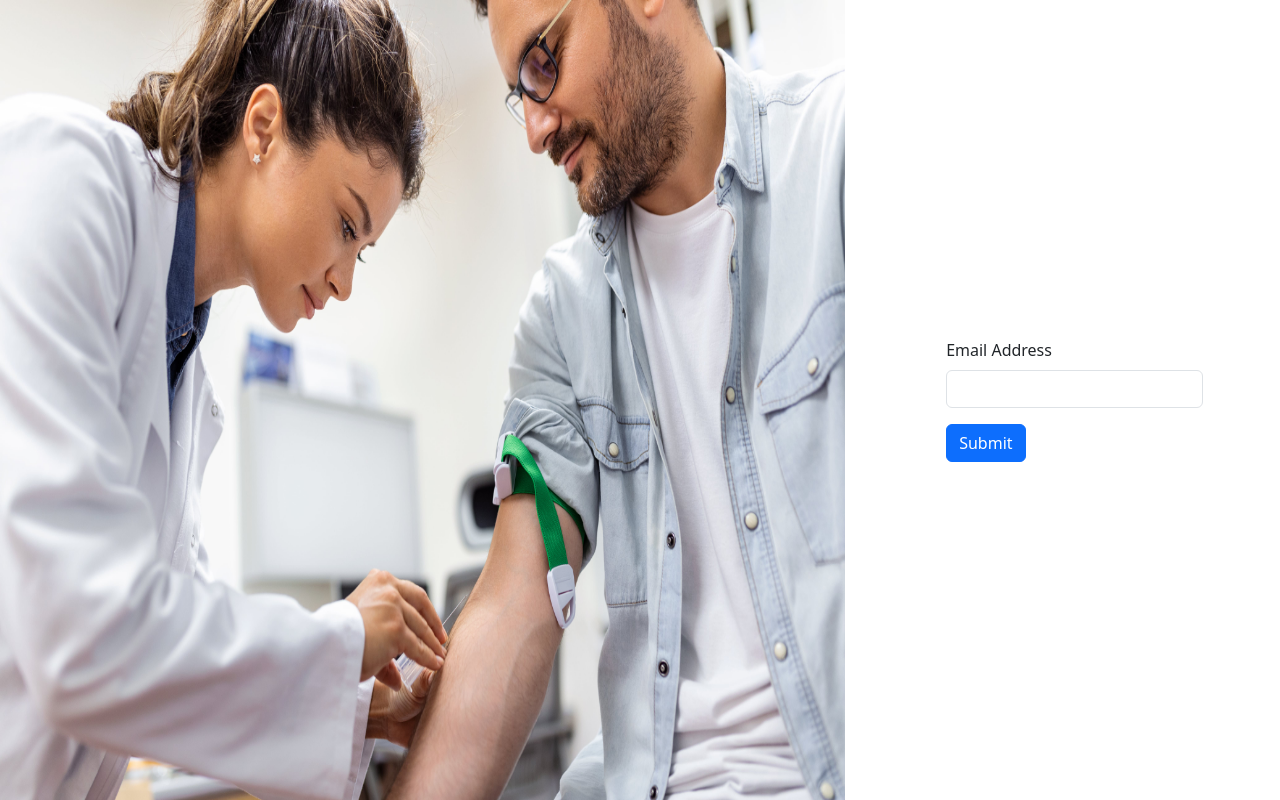
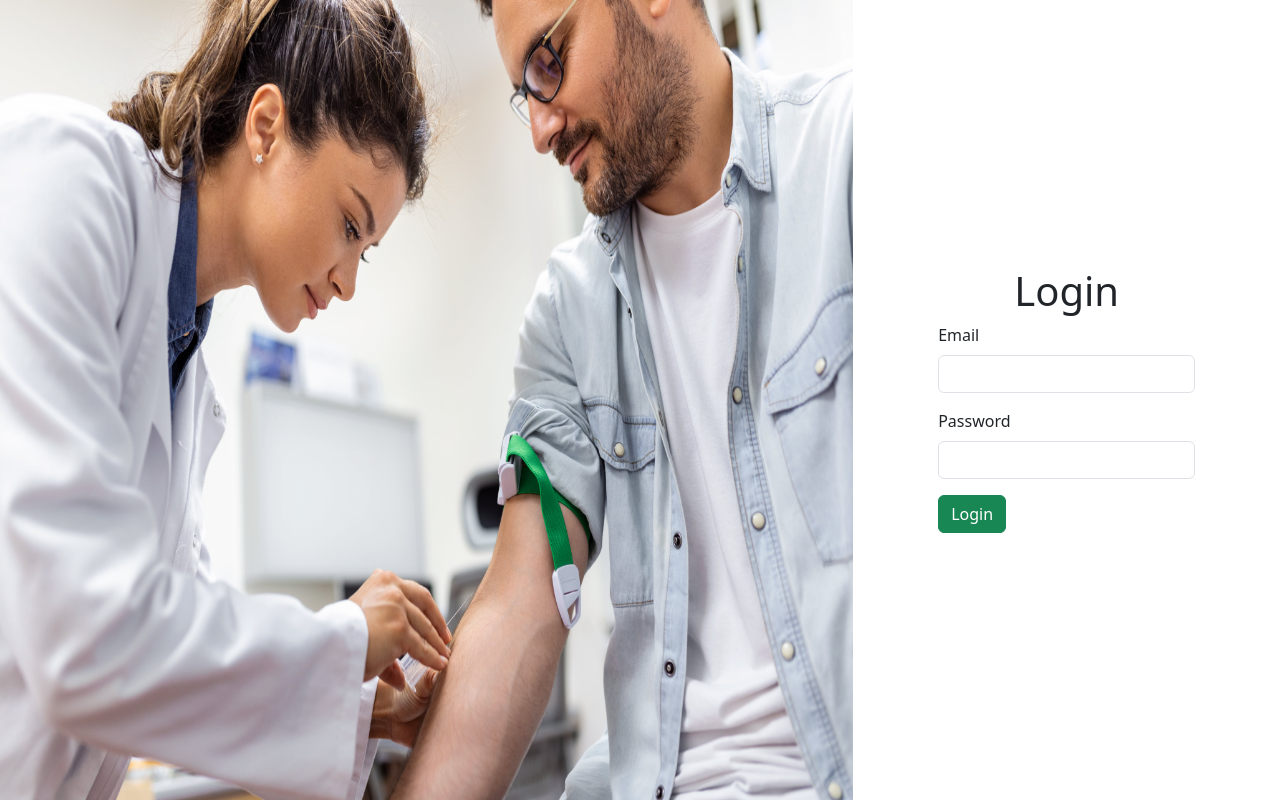
Before and after one commit to Webdevaman23/Bloodbank, a React (Create React App) app in the folder client/: page /Login in a window 1280 px wide. Built offline with nearby package versions, Linux system fonts and the light colour scheme.

Commit message:
made reuseable form and made login and register page

```diff
--- a/client/src/components/shared/Form.js
+++ b/client/src/components/shared/Form.js
@@ -1,9 +1,38 @@
-import React from 'react';
+import React, { useState } from 'react';
+import InputType from "./InputType";
 
-function Form() {
+function Form({formTitle , submitBtn}) {
+    const [email , setEmail] = useState("")
+    const [password , setPassword] = useState("")
+
     return (
         <div>
+            <form>
+                <h1 className='text-center'>{formTitle}</h1>
+                <InputType
+                labelText={'Email'}
+                labelFor={"ForEmail"}
+                inputType={'email'}
+                name={'email'}
+                value={email}
+                onChange={(e) => setEmail(e.target.value)}
+                 />
 
+                <InputType
+                labelText={'Password'}
+                labelFor={"ForPassword"}
+                inputType={'password'}
+                name={'password'}
+                value={password}
+                onChange={(e) => setPassword(e.target.value)}
+                 />
+
+                <div className='d-flex'>
+                    <button className='btn btn-success' type='submit'>
+                        {submitBtn}
+                    </button>
+                </div>
+            </form>
         </div>
     );
 }
--- a/client/src/pages/auth/Login.js
+++ b/client/src/pages/auth/Login.js
@@ -1,19 +1,18 @@
 import React from 'react';
-import InputType from '../../components/shared/InputType';
+import Form from '../../components/shared/Form';
 
 function Login() {
     return (
     <>
-        <div className='row'>
+        <div className='row g-0'>
             <div className="col-md-8 form-banner">
                 <img src="./assests/images/banner1.jpg" alt="LoginImage" />
             </div>
             <div className="col-md-4 form-container">
-                <form>
-                    <InputType labelText={"Email Address"} labelFor={"ForMail"} inputType={"email"} name={"email"}/>
-                    <button type="submit" className="btn btn-primary">Submit</button>
-                </form>
-
+                <Form
+                    formTitle={"Login"}
+                    submitBtn={"Login"}
+                />
             </div>
         </div>
     </>
--- a/client/src/pages/auth/Register.js
+++ b/client/src/pages/auth/Register.js
@@ -1,10 +1,21 @@
 import React from 'react';
+import Form from '../../components/shared/Form';
 
 function Register() {
     return (
-        <div>
-            Register
+        <>
+        <div className='row g-0'>
+            <div className="col-md-8 form-banner">
+                <img src="./assests/images/banner2.jpg" alt="registerImage" />
+            </div>
+            <div className="col-md-4 form-container">
+                <Form
+                    formTitle={"Register Here!"}
+                    submitBtn={"Register here"}
+                />
+            </div>
         </div>
+        </>
     );
 }
 
```
